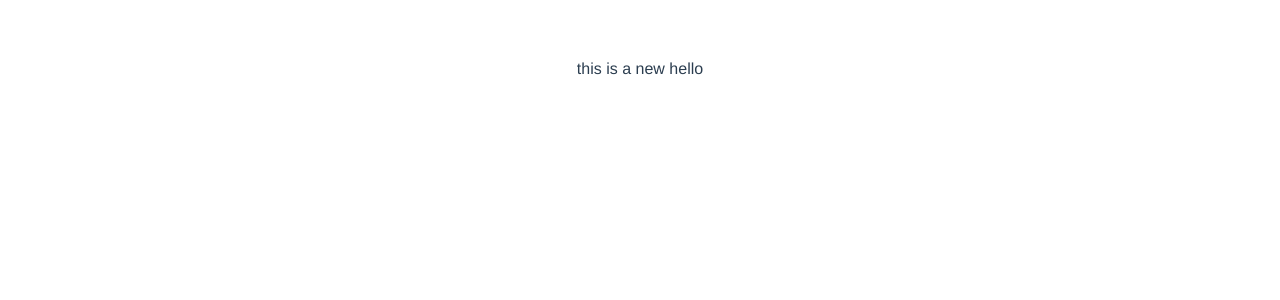
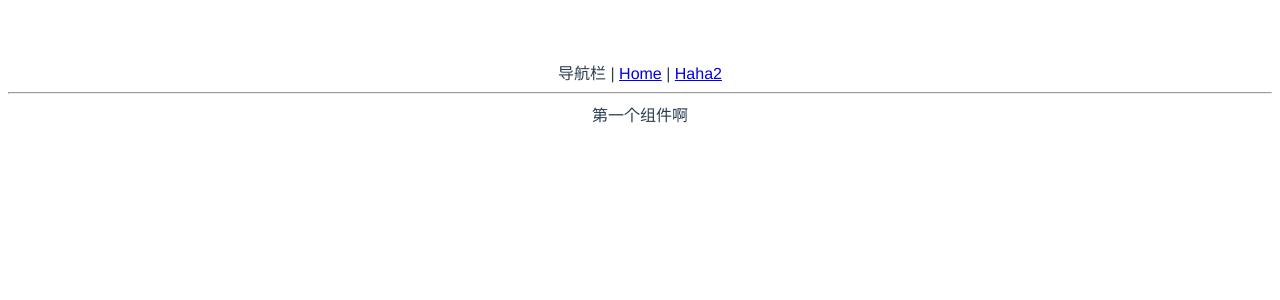
Before and after one commit to twoheartliu/fan-ui, a Vue app: page / in a window 1280 px wide. Shown: the top 300 px of the page. Built offline with nearby package versions, Linux system fonts and the light colour scheme.

Commit message:
初始化 vue-router

```diff
--- a/index.html
+++ b/index.html
@@ -8,6 +8,6 @@
 </head>
 <body>
   <div id="app"></div>
-  <script type="module" src="/src/main.js"></script>
+  <script type="module" src="/src/main.ts"></script>
 </body>
 </html>
--- a/src/App.vue
+++ b/src/App.vue
@@ -1,5 +1,12 @@
 <template>
-  <Haha />
+  <div>导航栏
+  |
+  <router-link to="/">Home</router-link>
+  |
+  <router-link to="/haha2">Haha2</router-link>
+  </div>
+  <hr>
+  <router-view />
 </template>
 
 <script>
--- a/src/components/Haha.vue
+++ b/src/components/Haha.vue
@@ -1,5 +1,5 @@
 <template>
-  <div>this is a new hello</div>
+  <div>第一个组件啊</div>
 </template>
 <script>
   export default {
--- /dev/null
+++ b/src/components/Haha2.vue
@@ -0,0 +1,15 @@
+<template>
+  <div>
+    haha2
+  </div>
+</template>
+
+<script>
+export default {
+
+};
+</script>
+
+<style scoped>
+
+</style>
--- a/src/main.js
+++ /dev/null
@@ -1,5 +0,0 @@
-import { createApp } from 'vue'
-import App from './App.vue'
-import './index.css'
-
-createApp(App).mount('#app')
--- /dev/null
+++ b/src/main.ts
@@ -0,0 +1,24 @@
+import { createApp } from "vue";
+import App from "./App.vue";
+import "./index.css";
+import { createWebHashHistory, createRouter } from "vue-router";
+import Haha from "./components/Haha.vue";
+import Haha2 from './components/Haha2.vue';
+
+const history = createWebHashHistory();
+const router = createRouter({
+  history,
+  routes: [
+    {
+      path: "/",
+      component: Haha,
+    },
+    {
+      path: '/haha2',
+      component: Haha2
+    }
+  ],
+});
+const app = createApp(App);
+app.use(router);
+app.mount("#app");
--- /dev/null
+++ b/src/shims-vue.d.ts
@@ -0,0 +1,5 @@
+declare module "*.vue" {
+  import { ComponentOptions } from "vue";
+  const componentOptions: ComponentOptions;
+  export default componentOptions;
+}
```
Also changed, not shown: package.json (+4 -3 lines), 1 other file (tests, documents, lock files or other folders).
